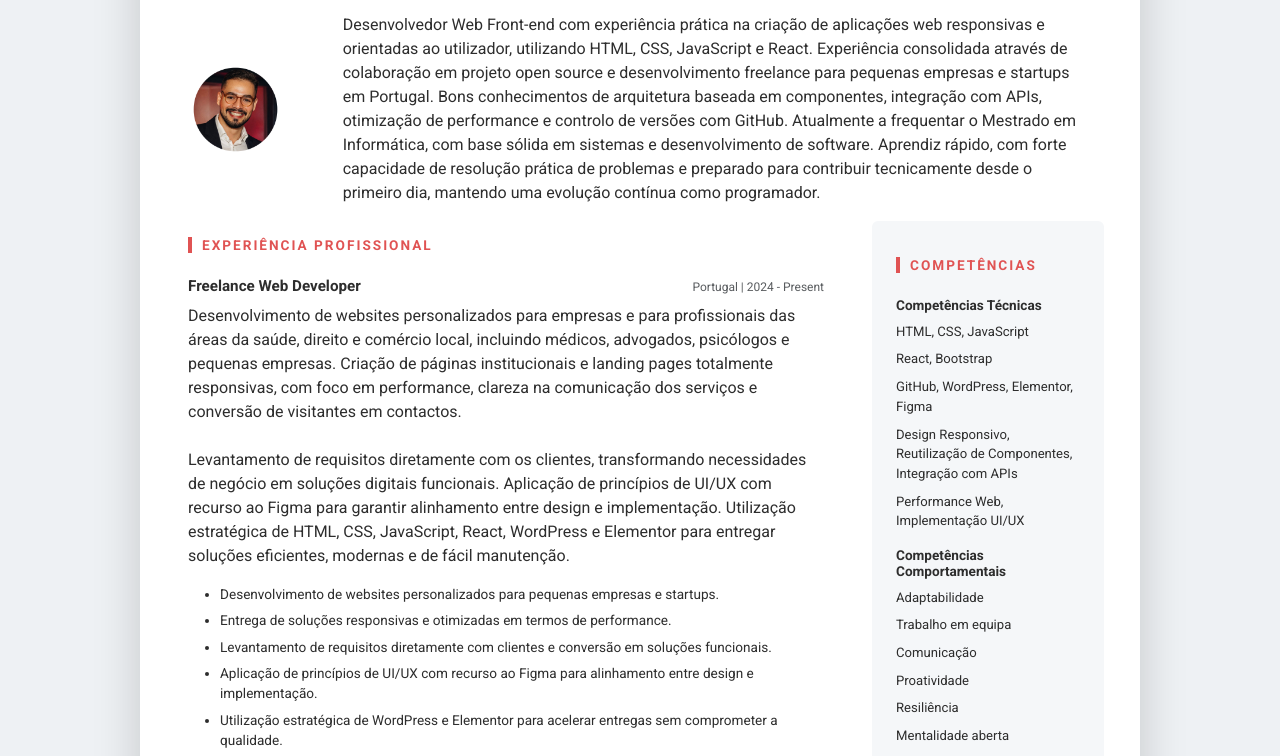
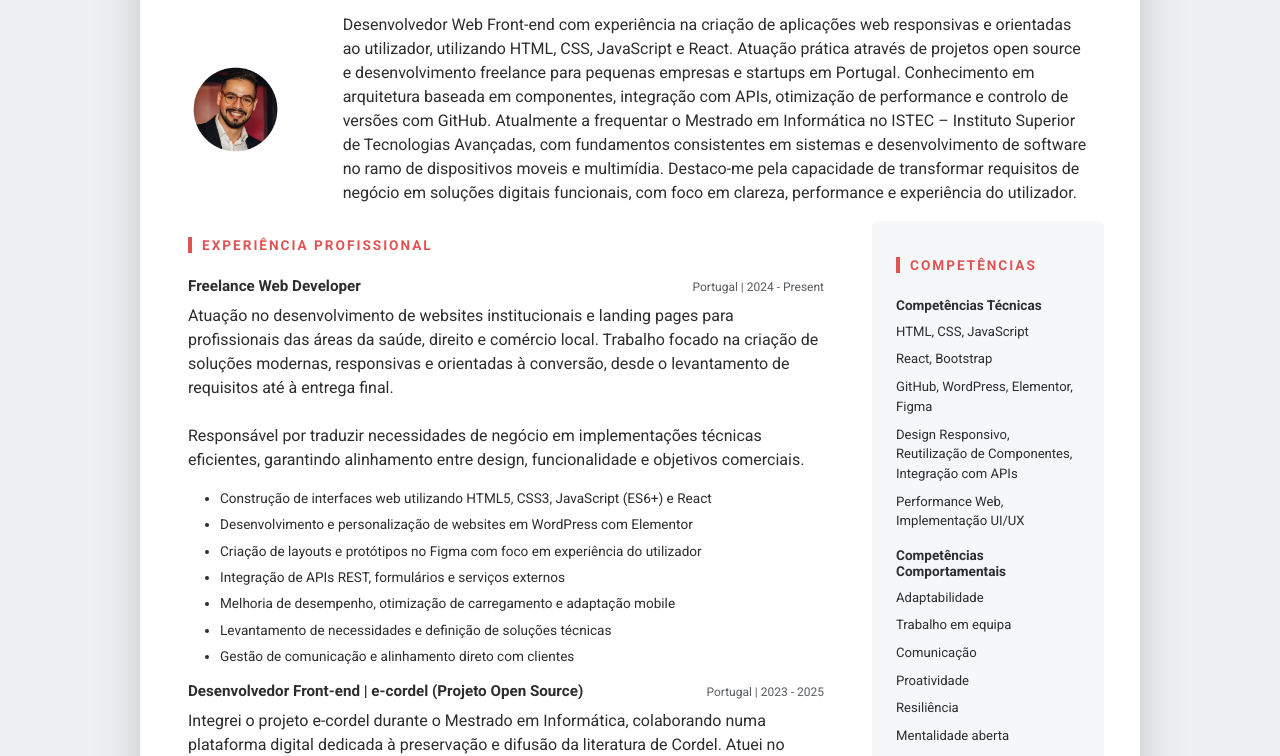
Before and after one commit to jacksonangelo/resume-jackson, a plain HTML site: page index.html in a window 1280 px wide. Shown: the part 200-956 px from the top of the page. Drawn offline with nearby package versions, Linux system fonts and the light colour scheme.

Commit message:
atualização do index
Atualiza texto da seção CV no index

```diff
--- a/index.html
+++ b/index.html
@@ -55,7 +55,7 @@
 						</div>
 
 						<div class="col text-start">
-							<p class="mb-0">Desenvolvedor Web Front-end com experiência prática na criação de aplicações web responsivas e orientadas ao utilizador, utilizando HTML, CSS, JavaScript e React. Experiência consolidada através de colaboração em projeto open source e desenvolvimento freelance para pequenas empresas e startups em Portugal. Bons conhecimentos de arquitetura baseada em componentes, integração com APIs, otimização de performance e controlo de versões com GitHub. Atualmente a frequentar o Mestrado em Informática, com base sólida em sistemas e desenvolvimento de software. Aprendiz rápido, com forte capacidade de resolução prática de problemas e preparado para contribuir tecnicamente desde o primeiro dia, mantendo uma evolução contínua como programador. </p>
+							<p class="mb-0">Desenvolvedor Web Front-end com experiência na criação de aplicações web responsivas e orientadas ao utilizador, utilizando HTML, CSS, JavaScript e React. Atuação prática através de projetos open source e desenvolvimento freelance para pequenas empresas e startups em Portugal. Conhecimento em arquitetura baseada em componentes, integração com APIs, otimização de performance e controlo de versões com GitHub. Atualmente a frequentar o Mestrado em Informática no ISTEC – Instituto Superior de Tecnologias Avançadas, com fundamentos consistentes em sistemas e desenvolvimento de software no ramo de dispositivos moveis e multimídia. Destaco-me pela capacidade de transformar requisitos de negócio em soluções digitais funcionais, com foco em clareza, performance e experiência do utilizador. </p>
 						</div><!--//col-->
 					</div>
 				</div><!--//resume-intro-->
@@ -71,13 +71,15 @@
 
 									</div>
 									<div class="item-content">
-										<p>Desenvolvimento de websites personalizados para empresas e para profissionais das áreas da saúde, direito e comércio local, incluindo médicos, advogados, psicólogos e pequenas empresas. Criação de páginas institucionais e landing pages totalmente responsivas, com foco em performance, clareza na comunicação dos serviços e conversão de visitantes em contactos. <br><br>Levantamento de requisitos diretamente com os clientes, transformando necessidades de negócio em soluções digitais funcionais. Aplicação de princípios de UI/UX com recurso ao Figma para garantir alinhamento entre design e implementação. Utilização estratégica de HTML, CSS, JavaScript, React, WordPress e Elementor para entregar soluções eficientes, modernas e de fácil manutenção.</p>
+										<p>Atuação no desenvolvimento de websites institucionais e landing pages para profissionais das áreas da saúde, direito e comércio local. Trabalho focado na criação de soluções modernas, responsivas e orientadas à conversão, desde o levantamento de requisitos até à entrega final. <br><br>Responsável por traduzir necessidades de negócio em implementações técnicas eficientes, garantindo alinhamento entre design, funcionalidade e objetivos comerciais.</p>
 										<ul class="resume-list">
-											<li>Desenvolvimento de websites personalizados para pequenas empresas e startups.</li>
-											<li>Entrega de soluções responsivas e otimizadas em termos de performance.</li>
-											<li>Levantamento de requisitos diretamente com clientes e conversão em soluções funcionais.</li>
-											<li>Aplicação de princípios de UI/UX com recurso ao Figma para alinhamento entre design e implementação.</li>
-											<li>Utilização estratégica de WordPress e Elementor para acelerar entregas sem comprometer a qualidade.</li>
+											<li>Construção de interfaces web utilizando HTML5, CSS3, JavaScript (ES6+) e React</li>
+											<li>Desenvolvimento e personalização de websites em WordPress com Elementor</li>
+											<li>Criação de layouts e protótipos no Figma com foco em experiência do utilizador</li>
+											<li>Integração de APIs REST, formulários e serviços externos</li>
+											<li>Melhoria de desempenho, otimização de carregamento e adaptação mobile</li>
+											<li>Levantamento de necessidades e definição de soluções técnicas</li>
+											<li>Gestão de comunicação e alinhamento direto com clientes</li>
 										</ul>
 									</div>
 								</div><!--//item-->
@@ -88,7 +90,7 @@
 
 									</div>
 									<div class="item-content">
-										<p>Integrei o projeto e-cordel logo após o ingresso no Mestrado em Informática, a convite de um colega de curso que utilizou esta iniciativa como base para a sua dissertação. <br><br>O e-cordel é um projeto open source dedicado à preservação e difusão digital da literatura de Cordel, com foco na criação de uma plataforma acessível, moderna e escalável. Atuei no desenvolvimento de interfaces responsivas com HTML, CSS, JavaScript e React, criando componentes reutilizáveis para melhorar a escalabilidade e a performance da aplicação. Realizei a integração do front-end com serviços de back-end através de APIs, além de testes funcionais e de integração para garantir a fiabilidade do código. <br><br>A colaboração foi feita integralmente através do GitHub, participando ativamente na implementação de novas funcionalidades, correções e melhorias contínuas do sistema, num contexto real de desenvolvimento colaborativo e boas práticas de versionamento.</p>
+										<p>Integrei o projeto e-cordel durante o Mestrado em Informática, colaborando numa plataforma digital dedicada à preservação e difusão da literatura de Cordel. Atuei no desenvolvimento de interfaces modernas e escaláveis, contribuindo para a evolução contínua da aplicação num ambiente colaborativo real, com práticas de versionamento e revisão de código.</p>
 										<ul class="resume-list">
 											<li>Desenvolvimento de interfaces responsivas com HTML, CSS, JavaScript e React.</li>
 											<li>Criação de componentes reutilizáveis para melhorar a escalabilidade e performance.</li>
@@ -110,6 +112,7 @@
 											<li>Manutenção de sistemas, redes e infraestrutura de hardware.</li>
 											<li>Desenvolvimento de aplicação interna para gestão de chamados e serviços.</li>
 											<li>Organização de eventos e cursos nas áreas de robótica e astronomia.</li>
+											<li>Suporte técnico a utilizadores</li>
 										</ul>
 									</div>
 								</div><!--//item-->
```
